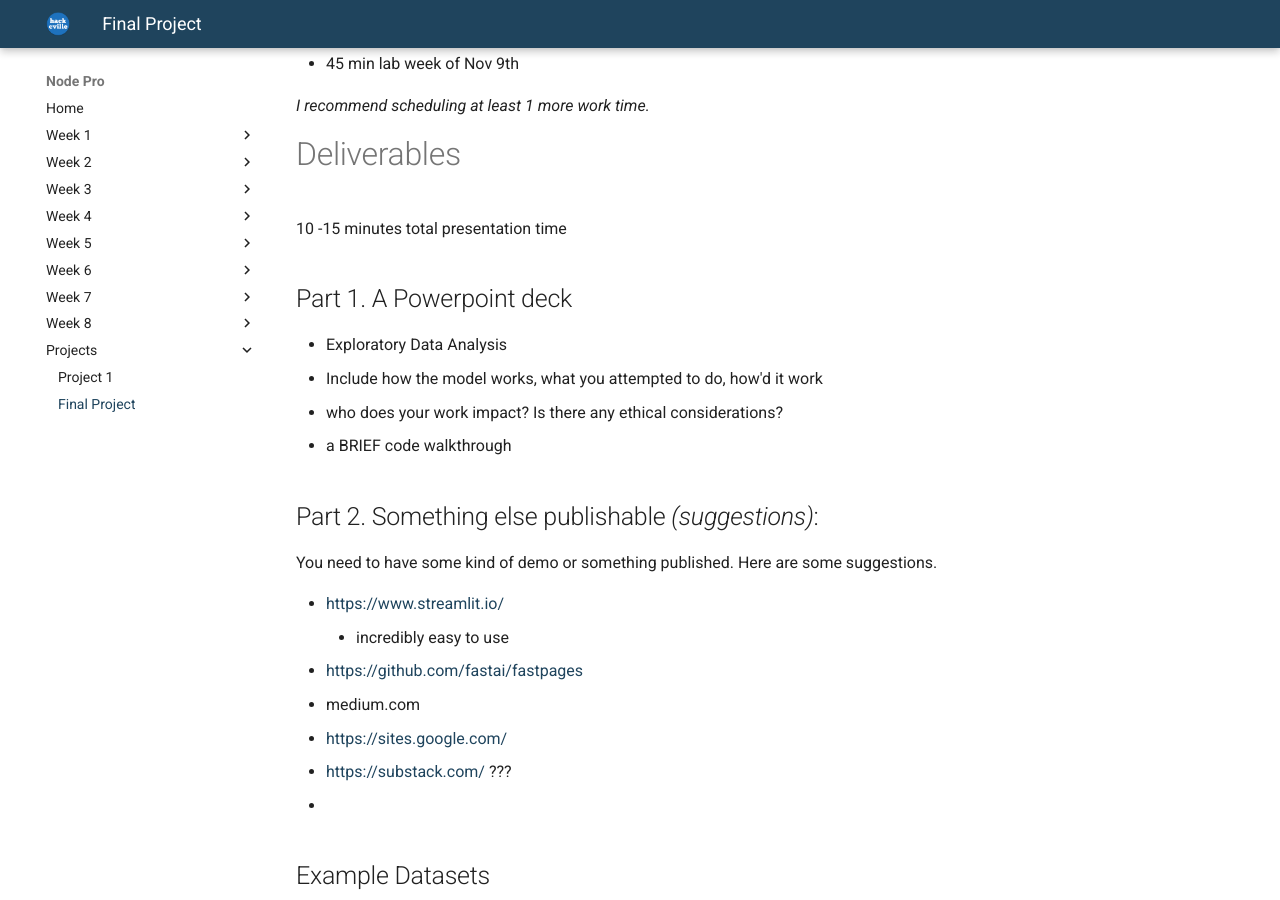
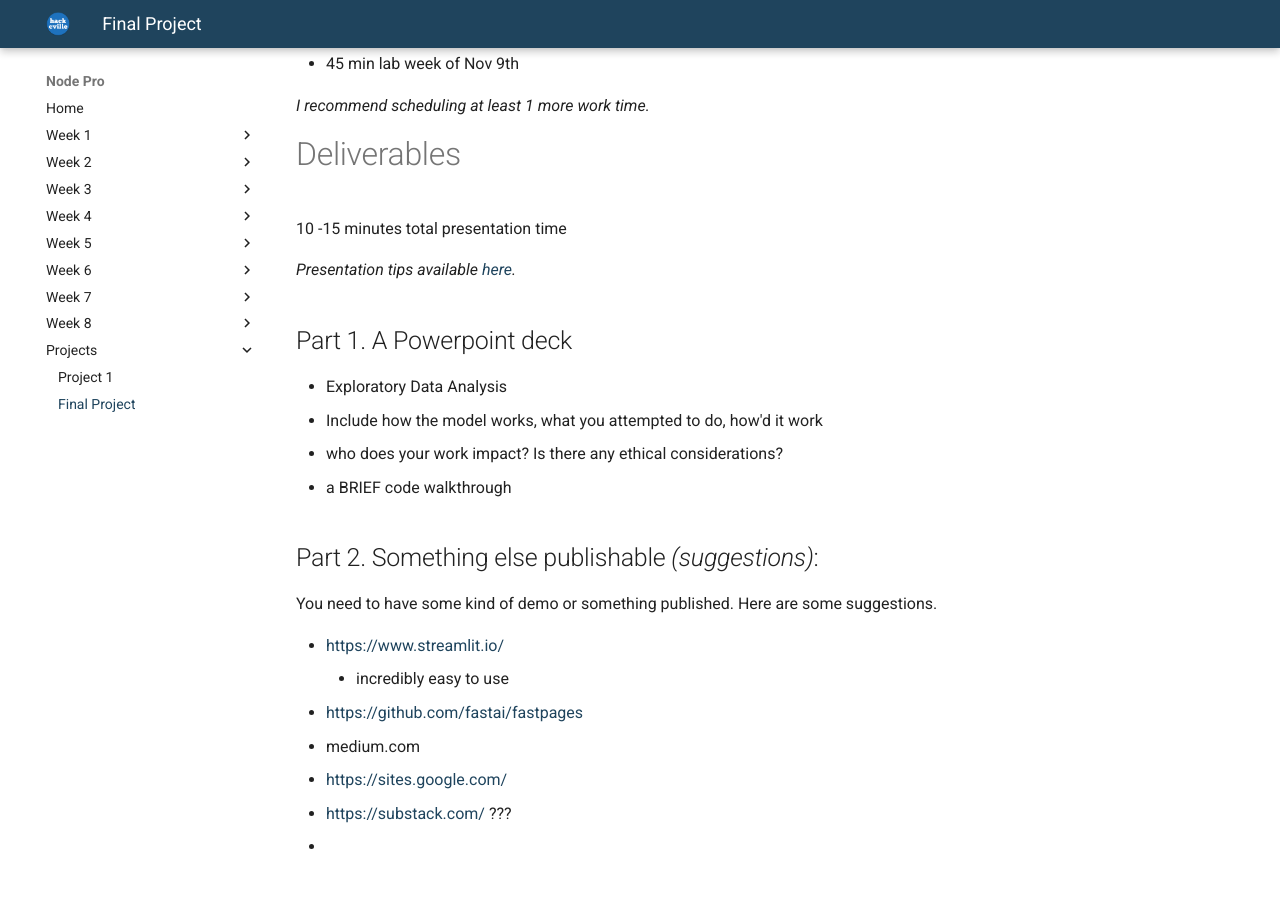
Before and after one commit to ChristianFJung/Node-Pro, an MkDocs documentation site: the page built from content/project3/README.md, in a window 1280 px wide and 900 px high, scrolled down 447 px. Built offline with MkDocs 1.6.1 and Material for MkDocs 9.7.7, drawn with Linux system fonts in a browser that asks for light colours.

Commit message:
add tip link

```diff
--- a/content/project3/README.md
+++ b/content/project3/README.md
@@ -30,6 +30,8 @@
 # Deliverables
 
 10 -15 minutes total presentation time
+
+*Presentation tips available [here](/help/presentationtips).*
 
 ##Part 1. A Powerpoint deck
 
```
